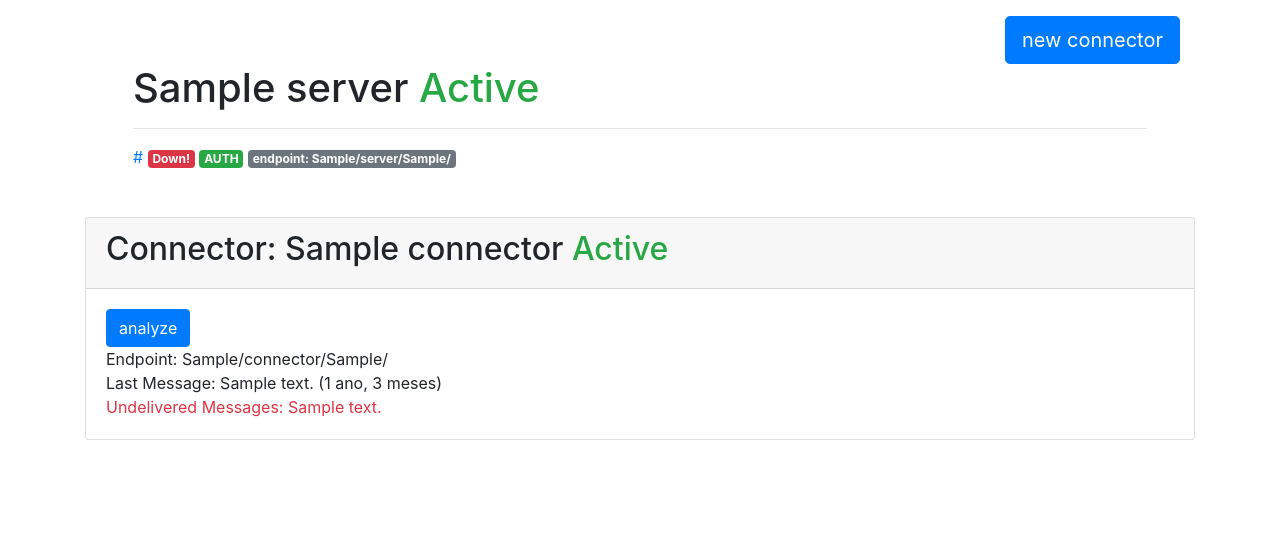
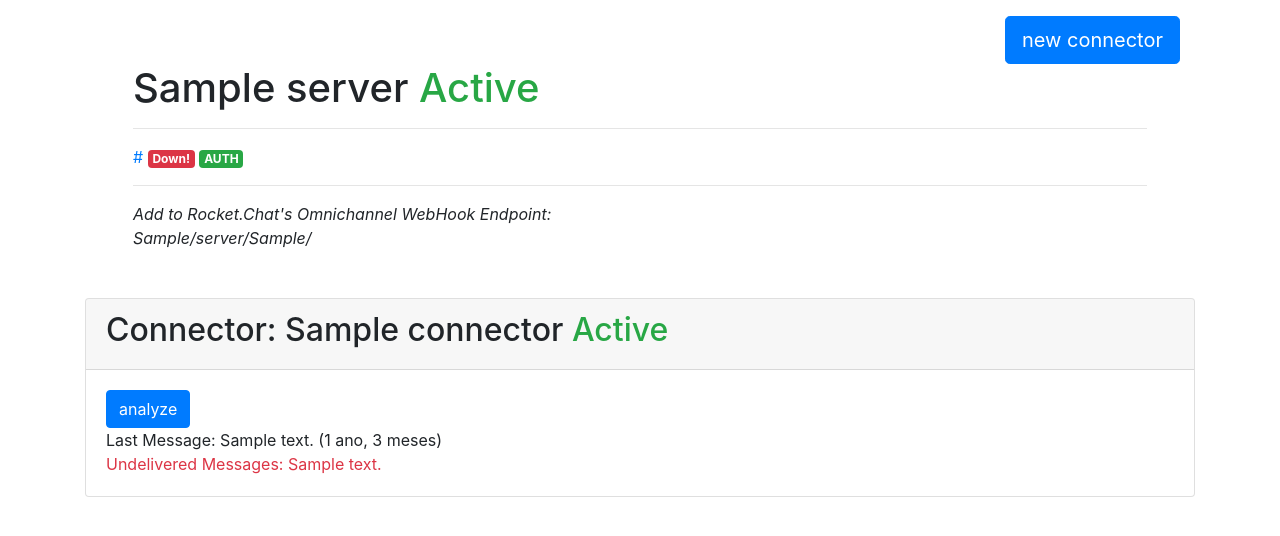
Before and after one commit to dudanogueira/rocket.connect, a Django app: template rocket_connect/templates/instance/server_detail_view.html in a window 1280 px wide. Shown: the part 108-644 px from the top of the page. Run offline with Django 3.2, Linux system fonts and the light colour scheme; the template is opened without the code that fills it: most values are stand-ins (such as "Sample title", 1, 10 or a date in 2020); parts of the project's set-up code (start-up, migrations or seed data) failed here and were passed over; some libraries are stand-ins or nearby versions.

Commit message:
Some UI improvements

```diff
--- a/rocket_connect/instance/views.py
+++ b/rocket_connect/instance/views.py
@@ -156,6 +156,9 @@ def connector_analyze(request, server_id, connector_id):
     connector = get_object_or_404(
         Connector.objects, server__external_token=server_id, external_token=connector_id
     )
+    # get base uri
+    uri = request.build_absolute_uri()
+    base_uri = uri.replace(request.get_full_path(), "")
     # get status session
     connector_action_response = {}
     connector_action_response["status_session"] = connector.status_session()
@@ -250,6 +253,7 @@ def connector_analyze(request, server_id, connector_id):
         "date": date,
         "connector_action_response": connector_action_response,
         "config_form": config_form,
+        "base_uri": base_uri,
     }
     return render(request, "instance/connector_analyze.html", context)
 
--- a/rocket_connect/templates/instance/connector_analyze.html
+++ b/rocket_connect/templates/instance/connector_analyze.html
@@ -15,10 +15,7 @@
     </span>
 </h1>
 
-
-
-
-
+Endpoint: {{base_uri}}/connector/{{connector.external_token}}/
 {% if connector.connector_type == "wppconnect" %}
 <div class="container">
     <p>
--- a/rocket_connect/templates/instance/server_detail_view.html
+++ b/rocket_connect/templates/instance/server_detail_view.html
@@ -27,9 +27,13 @@
     {% else %}
     <span class="badge badge-success">AUTH</span>
     {% endif %}
+    <hr />
+    <i>
+        Add to Rocket.Chat's Omnichannel WebHook Endpoint:<br />
+        {{base_uri}}/server/{{server.external_token}}/
+    </i>
+</div>
 
-    <span class="badge badge-secondary">endpoint: {{base_uri}}/server/{{server.external_token}}/</span>
-</div>
 
 
 {% for connector in connectors %}
@@ -42,7 +46,6 @@
         <div class="card-body">
             <a class="btn btn-primary btn-bg" href="{% url 'instance:connector_analyze' connector.server.external_token connector.external_token %}">analyze</a><br />
             <p class="card-text">
-                Endpoint: {{base_uri}}/connector/{{connector.external_token}}/<br />
                 {% if connector.last_message%} Last Message: {{connector.last_message}} ({{connector.last_message|timesince}})<br />{% endif %}
                 <span class="{% if connector.undelivered_messages %}text-danger{% else %}text-success{%endif%}">
                     Undelivered Messages: {{connector.undelivered_messages}}
```
